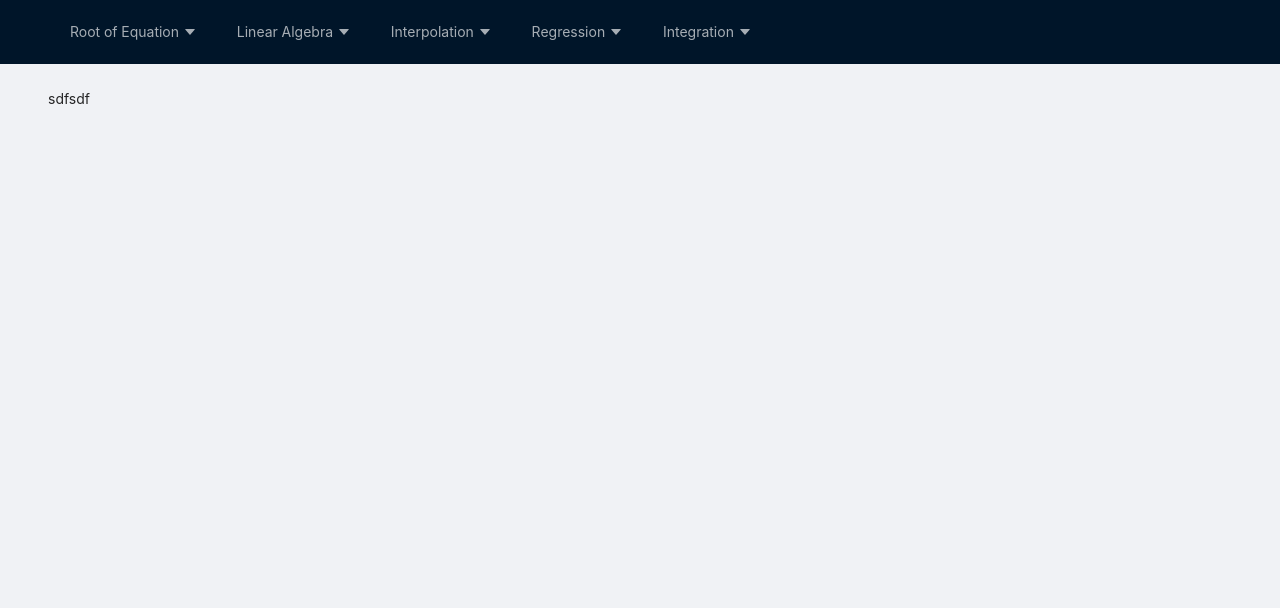
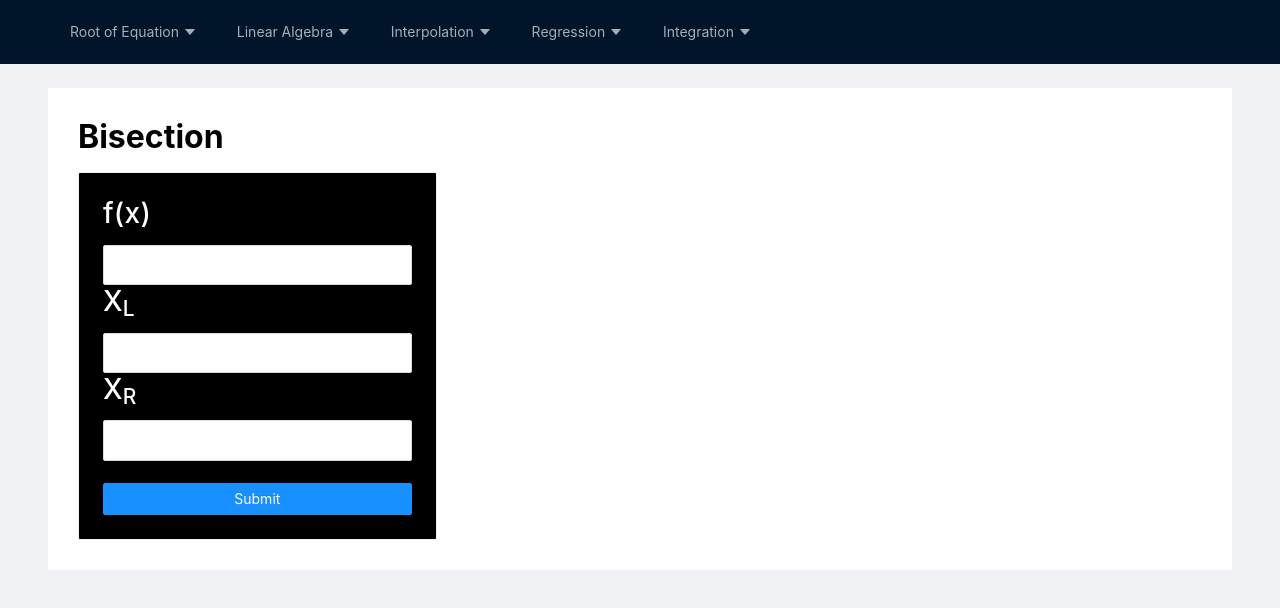
Before and after one commit to kasettakorn/Numer_ts, a React (Create React App) app: page /bisection in a window 1280 px wide. Shown: the top 608 px of the page. Built offline with nearby package versions, Linux system fonts and the light colour scheme.

Commit message:
Debug Graph

```diff
--- a/package.json
+++ b/package.json
@@ -16,7 +16,6 @@
     "@types/react": "^17.0.39",
     "@types/react-bootstrap": "^0.32.29",
     "@types/react-dom": "^17.0.11",
-    "@types/react-plotly.js": "^2.5.0",
     "@types/react-router-dom": "^5.3.3",
     "algebrite": "^1.4.0",
     "antd": "^4.18.9",
--- a/src/calculation/Root of equation/Bisection.tsx
+++ b/src/calculation/Root of equation/Bisection.tsx
@@ -1,10 +1,112 @@
-import React from 'react'
+import React, { useState } from 'react'
+import { Card, Input, Button, Table } from 'antd';
+import 'antd/dist/antd.css';
+import { error, func } from '../../services';
+import Graph from '../../components/Graph.component';
 
-const Bisection : React.FC = () => {
-  return (
-    <div>
-        <p>sdfsdf</p>
-    </div>
-  )
+interface IInput {
+    fx: string | math.MathExpression,
+    xl: Number | string,
+    xr: Number | string
 }
-export default Bisection
+
+interface HandleChangeInterface {
+    target: HTMLInputElement;
+  }
+
+function Bisection()  {
+    const [input, setInput] = useState<IInput | null>(null);
+    const [showOutput, setShowOutput] = useState(false);
+    const [showGraph, setShowGraph] = useState(false);
+
+    const bisection = (x1 : Number, x2 : Number) => {
+        // var increaseFunction = false;
+        // var xm = 0;
+        // var sum = 0;
+        // var n = 0;
+        // var data : any
+        // data['xl'] = []
+        // data['xr'] = []
+        // data['x'] = []
+        // data['error'] = []
+        // if (func(fx, xl) < func(this.state.fx, xr)) {
+        //     increaseFunction = true;
+        // }
+
+        // do {
+        //     xm = (xl + xr) / 2;
+        //     if (func(this.state.fx, xm) * func(this.state.fx, xr) < 0) {
+        //         sum = error(xm, xr);
+        //         if (increaseFunction) {
+        //             xl = xm;
+        //         }
+        //         else {
+        //             xr = xm;
+        //         }
+
+        //     }
+        //     else {
+        //         sum = error(xm, xl);
+        //         if (increaseFunction) {
+        //             xr = xm;
+        //         }
+        //         else {
+        //             xl = xm;
+        //         }
+        //     }
+        //     data['xl'][n] = xl;
+        //     data['xr'][n] = xr;
+        //     data['x'][n] = xm.toFixed(8);
+        //     data['error'][n] = Math.abs(sum).toFixed(8);
+        //     n++;
+        // } while (Math.abs(sum) > 0.000001);
+        // this.createTable(data['xl'], data['xr'], data['x'], data['error']);
+        // this.setState({
+        //     showOutputCard: true,
+        //     showGraph: true,
+
+        // })
+        setShowOutput(true);
+        setShowGraph(true);
+
+
+    }
+
+    return (
+        <div style={{ background: "#FFFF", padding: "30px" }}>
+            <h2 style={{ color: "black", fontWeight: "bold" }}>Bisection</h2>
+            <div className="row">
+                <div className="col-4">
+                    <Card
+                        bordered={true}
+                        style={{ background: "black", color: "#FFFFFFFF" }}
+
+                        id="inputCard"
+                    >
+                        <h3 style={{color:"white"}}>f(x)</h3><Input size="large" name="fx"></Input>
+                        <h3 style={{color:"white"}}>X<sub>L</sub></h3><Input size="large" name="xl" ></Input>
+                        <h3 style={{color:"white"}}>X<sub>R</sub></h3><Input size="large" name="xr" ></Input><br /><br />
+                        <Button block type="primary" id="submit_button" onClick={() => bisection(1.5, 2)}>Submit</Button>
+                    </Card>
+                </div>
+                <div className="col">
+                    {showGraph && <Graph fx={"x^4-13"} title="Bisection Method" />}
+                </div>
+            </div>
+            <div className="row">
+                {showOutput &&
+                    <Card
+                        title={"Output"}
+                        bordered={true}
+                        id="outputCard"
+                    >
+                        {/* <Table pagination={{defaultPageSize: 5}} columns={columns} dataSource={dataInTable} bodyStyle={{ fontWeight: "bold", fontSize: "18px", color: "black" }}></Table> */}
+                    </Card>
+                }
+            </div>
+        </div>
+
+    );
+}
+
+export default Bisection;
--- a/src/components/Graph.component.tsx
+++ b/src/components/Graph.component.tsx
@@ -1,6 +1,6 @@
 import React from 'react'
 import math, { range, compile } from 'mathjs';
-import Plot from 'react-plotly.js';
+import PlotlyChart from 'react-plotlyjs-ts';
 
 interface GraphProp {
     fx: math.MathExpression,
@@ -8,21 +8,41 @@ interface GraphProp {
 }
 
 export default function Graph(props : GraphProp) {
-    let { fx, title } = props;
+    const data = [
+        {
+            marker: {
+                color: 'rgb(16, 32, 77)'
+            },
+            type: 'scatter',
+            x: [1, 2, 3],
+            y: [6, 2, 3]
+        },
+        {
+            name: 'bar chart example',
+            type: 'bar',
+            x: [1, 2, 3],
+            y: [6, 2, 3],
+        }
+    ];
+    const layout = {
+        annotations: [
+            {
+                text: 'simple annotation',
+                x: 0,
+                xref: 'paper',
+                y: 0,
+                yref: 'paper'
+            }
+        ],
+        title: 'simple example',
+        xaxis: {
+            title: 'time'
+        },
+    };
+    return (
+        <PlotlyChart data={data}
+                     layout={layout}
 
-    return (
-        <Plot
-            data={[
-                {
-                    x: range(-10, 10, 0.5).toArray(),
-                    y: range(-10, 10, 0.5).toArray().map(function (x) {
-                        return compile(fx).evaluate({ x: x })
-                    }),
-                    type: 'scatter',
-                    marker: { color: 'red' },
-                },
-            ]}
-            layout={{ title: title }}
         />
-    )
+    );
 }
```
Also changed, not shown: src/services/index.ts (+11 -11 lines), 1 other file (tests, documents, lock files or other folders).
